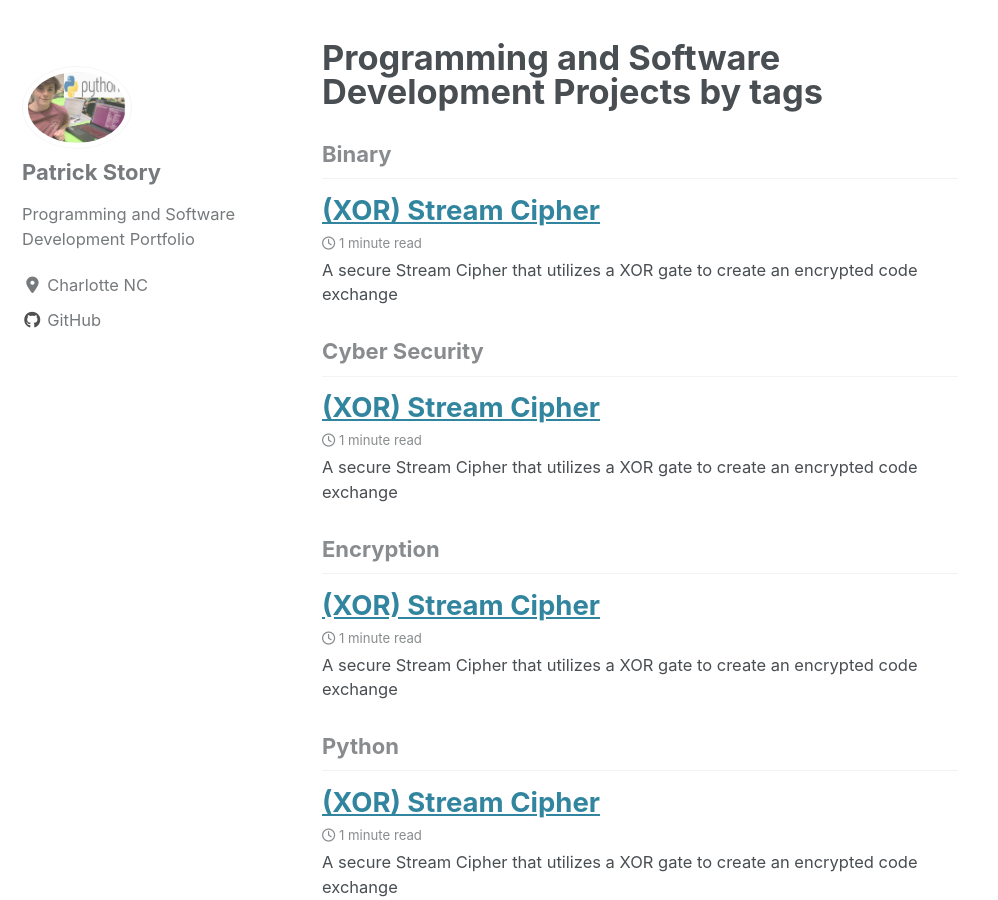
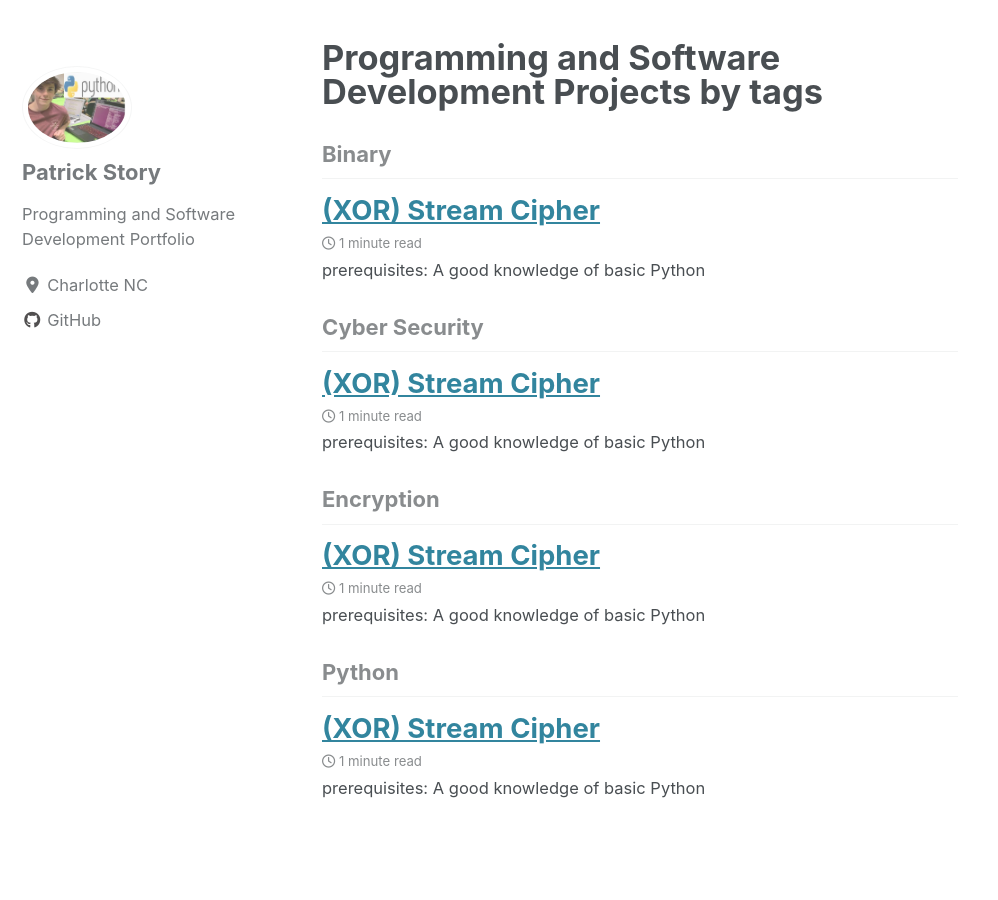
Before and after one commit to Patchyst/Patchyst.github.io, a Jekyll site: the page built from _pages/machinelearning.md, in a window 1280 px wide and 900 px high, scrolled down 1074 px. Shown: the whole window, without its empty margins (0-998 px from the left). Built offline with Jekyll 4.4.1, drawn with Linux system fonts in a browser that asks for light colours; cached includes are drawn as plain includes; nearby versions of some CDN libraries.

Commit message:
Updating XOR streacm cipher project

```diff
--- a/_posts/2019-08-10-steamcipher.md
+++ b/_posts/2019-08-10-steamcipher.md
@@ -4,7 +4,8 @@
 tags: [Encryption, Binary, Cyber Security, Python]
 header:
   image: "images/binarybannerone.jpg"
-excerpt: "A secure Stream Cipher that utilizes a XOR gate to create an encrypted code exchange"
+excerpt: "Learn all about Binary Numbers while making a secure Stream Cipher that utilizes a XOR gate to create an encrypted code exchange"
+excerpt: "prerequisites: A good knowledge of basic Python"
 ---
 # Encryption Project: XOR Stream Cipher
   In this project I will be guiding you (the reader) through the process of making a secure binary encryption.
```
